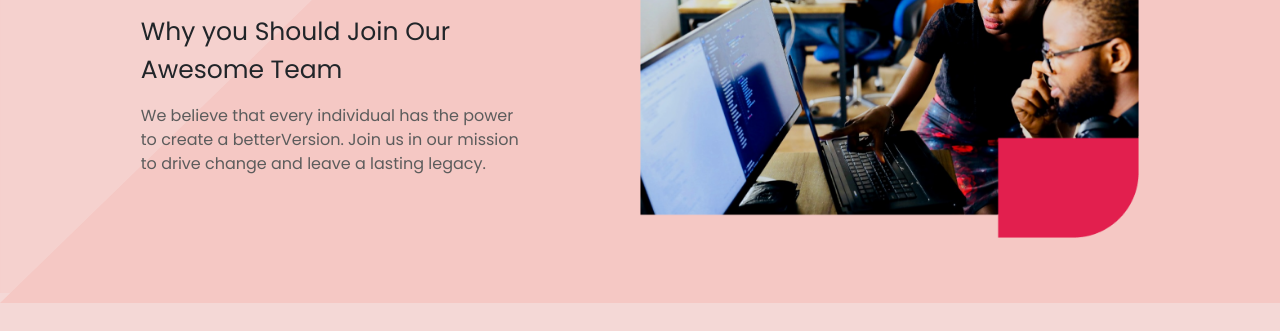
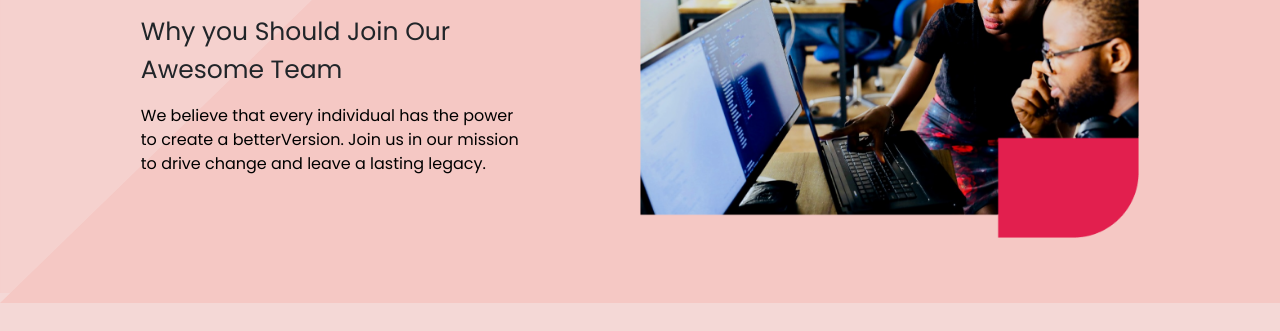
Before and after one commit to Bedmate/web-page, a website: page career-page.html in a window 1280 px wide. Shown: the part 940-1271 px from the top of the page. Drawn offline with nearby package versions, Linux system fonts and the light colour scheme.

Commit message:
career_page_edit

```diff
--- a/career-page.html
+++ b/career-page.html
@@ -147,7 +147,7 @@
         }
 
         .benefits  div p:last-of-type{
-          color: rgb(92, 92, 92);
+          color: #000000;
           width: 100%;
           margin: .8rem 0;
         }
```
